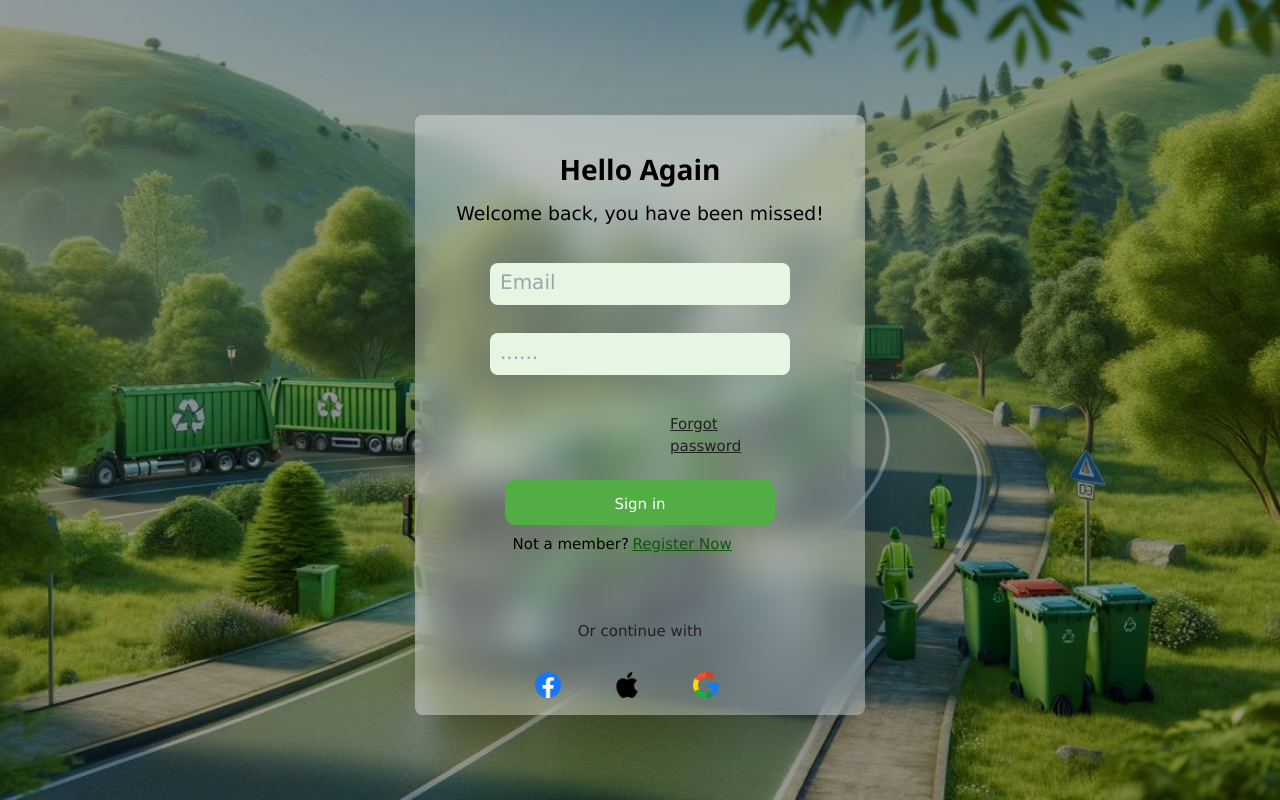
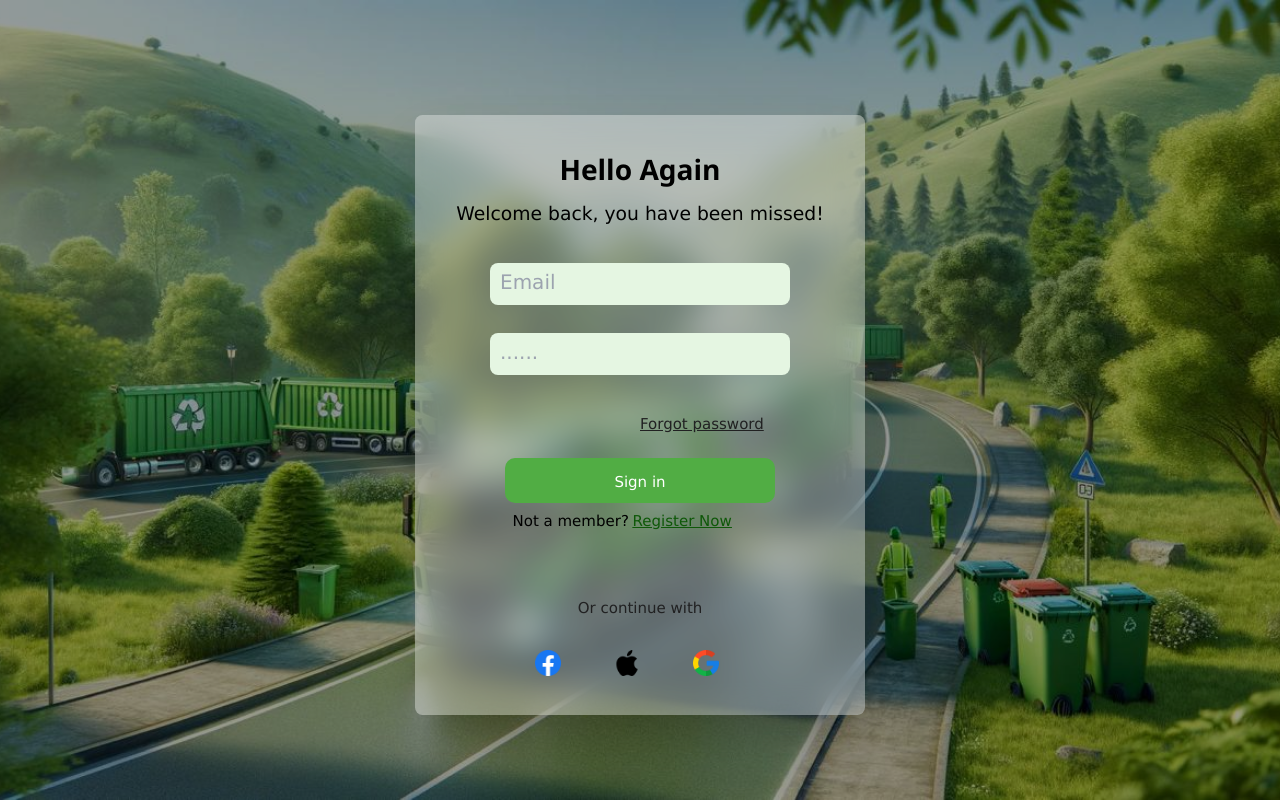
Before and after one commit to Haybeenita/ZERO-WASTE-MANAGEMENT, a React (Vite) app: page /Login in a window 1280 px wide. Built offline with nearby package versions, Linux system fonts and the light colour scheme.

Commit message:
changed the forgotten password in login

```diff
--- a/src/pages/Auth/Login/login.jsx
+++ b/src/pages/Auth/Login/login.jsx
@@ -95,7 +95,7 @@ const Login = () => {
                     type="password"
                   />
                 </div>
-                <p className="hover:text-blue-700 underline hover:underline-offset-4 md:ml-[12rem] ml-[10rem] text-[#212122] md:font-medium font-normal mt-[1rem] ">
+                <p className="hover:text-blue-700 underline hover:underline-offset-4 md:ml-[10rem] ml-[8rem] text-[#212122] md:font-medium font-normal mt-[1rem] ">
                   Forgot password
                 </p>
                 <div className="flex justify-center md:mt-6 mt-4">
```
